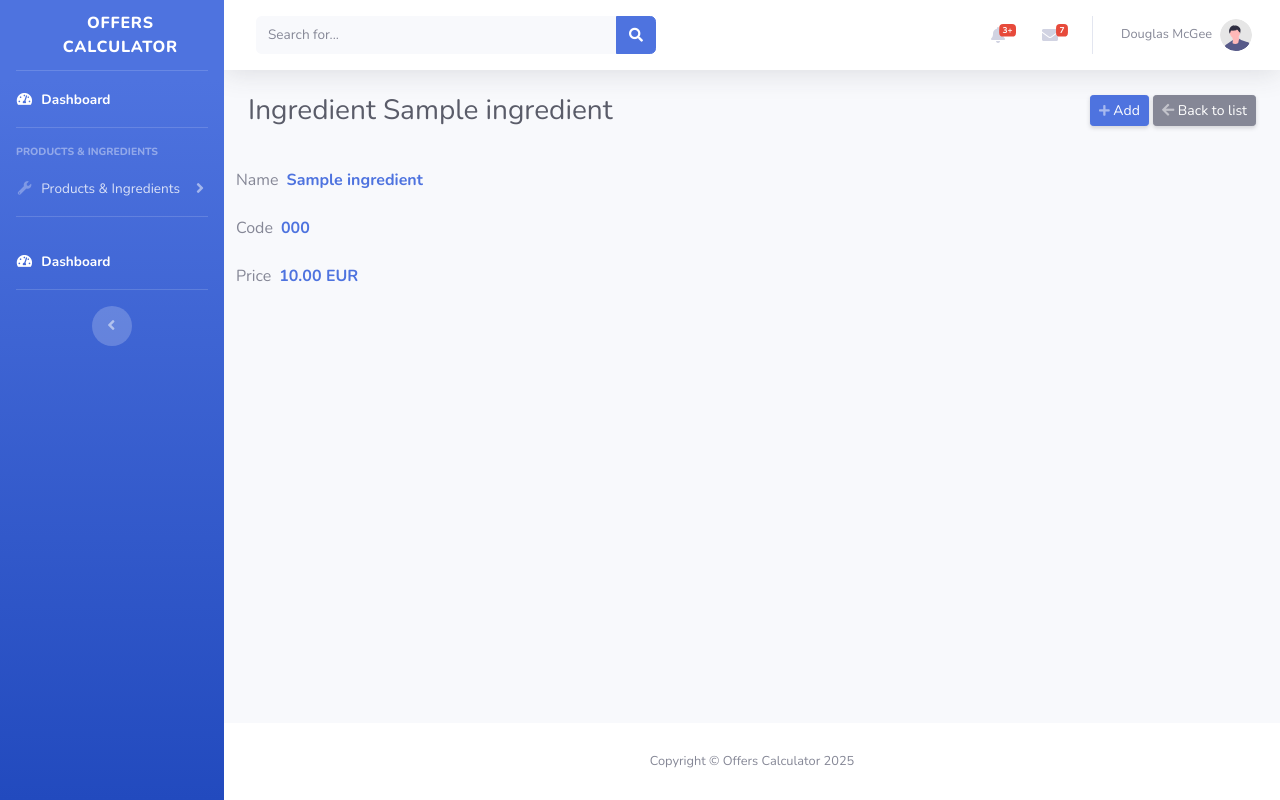
After one commit to python-developer-algebra-klujic/offers-calculator-2025, a Django app: template templates/products/ingredient-details.html in a window 1280 px wide. The commit adds this page. Run offline with Django 5.2, Linux system fonts and the light colour scheme; the template is opened without the code that fills it: most values are stand-ins (such as "Sample title", 1, 10 or a date in 2020); some libraries are stand-ins or nearby versions.

Commit message:
Ingredients

```diff
--- a/products/urls.py
+++ b/products/urls.py
@@ -3,5 +3,6 @@ from . import views
 
 urlpatterns = [
     path('ingredients/', views.ingredients_list, name='ingredients_list'),
+    path('ingredients/<int:pk>', views.ingredient_details, name='ingredient_details'),
     path('', views.ingredients_list, name='home'),
 ]
--- /dev/null
+++ b/templates/products/ingredient-details.html
@@ -0,0 +1,39 @@
+{% extends 'base/base.html' %}
+
+{% block page_title %}{{ ingredient.code }}{% endblock page_title %}
+
+{% block page_heading %}
+<!-- Page Heading -->
+<div class="d-sm-flex align-items-center justify-content-between mb-4">
+	<h1 class="h3 mb-0 text-gray-800">Ingredient {{ ingredient.name }}</h1>
+    <div>
+        <a
+            href="#"
+            class="d-none d-sm-inline-block btn btn-sm btn-primary shadow-sm"
+            ><i class="fas fa-plus fa-sm text-white-50"></i> Add </a
+        >
+        <a
+            href="{% url 'products:ingredients_list' %}"
+            class="d-none d-sm-inline-block btn btn-sm btn-secondary shadow-sm"
+            ><i class="fas fa-arrow-left text-white-50"></i> Back to list </a
+        >
+    </div>
+</div>
+{% endblock page_heading %}
+
+{% block content %}
+<dl>
+    <div class="d-flex flex-row my-3">
+        <dt class="font-weight-lighter mr-2">Name</dt>
+        <dd class="font-weight-bolder text-primary">{{ ingredient.name }}</dd>
+    </div>
+    <div class="d-flex flex-row my-3">
+        <dt class="font-weight-lighter mr-2">Code</dt>
+        <dd class="font-weight-bolder text-primary">{{ ingredient.code }}</dd>
+    </div>
+    <div class="d-flex flex-row my-3">
+        <dt class="font-weight-lighter mr-2">Price</dt>
+        <dd class="font-weight-bolder text-primary">{{ ingredient.base_price | floatformat:"2g" }} EUR</dd>
+    </div>
+  </dl>
+{% endblock content %}
```
Also changed, not shown: products/views.py (+9 -1 lines), templates/products/ingredients.html (+21 -5 lines).
